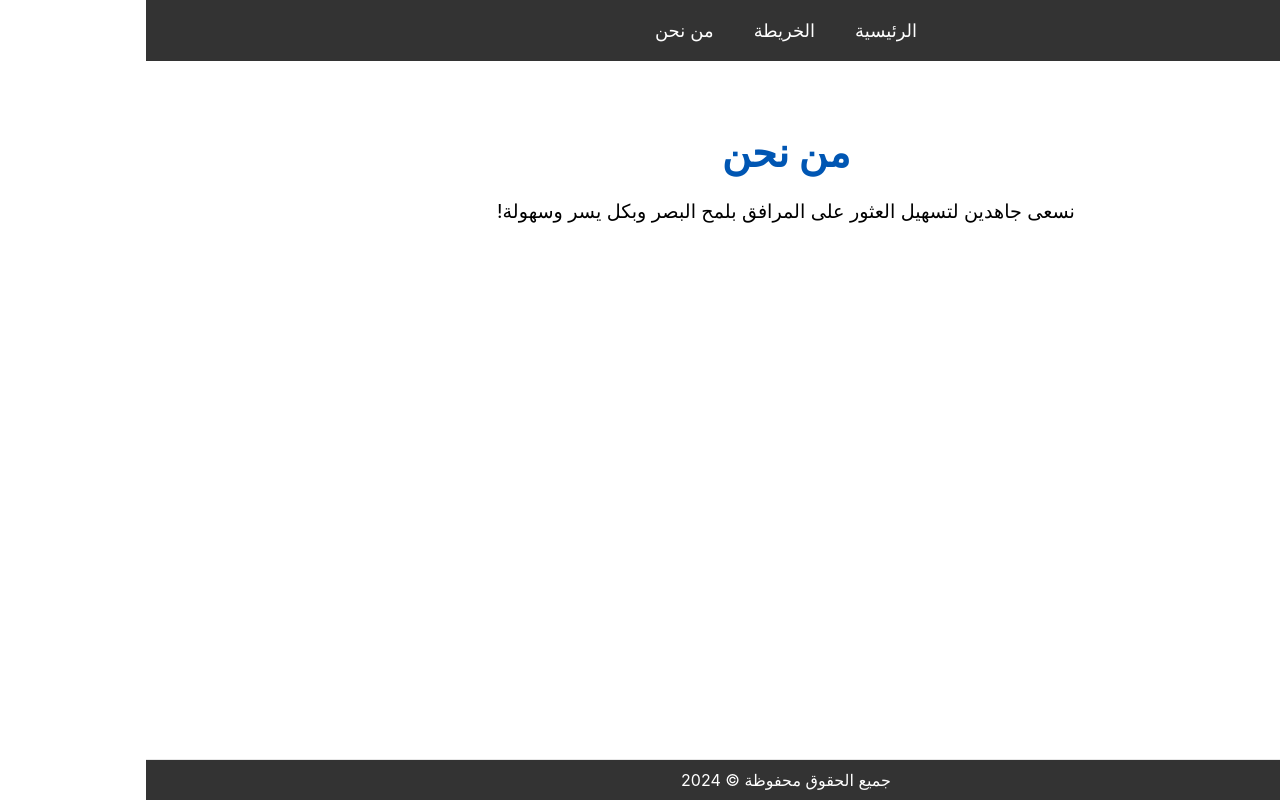
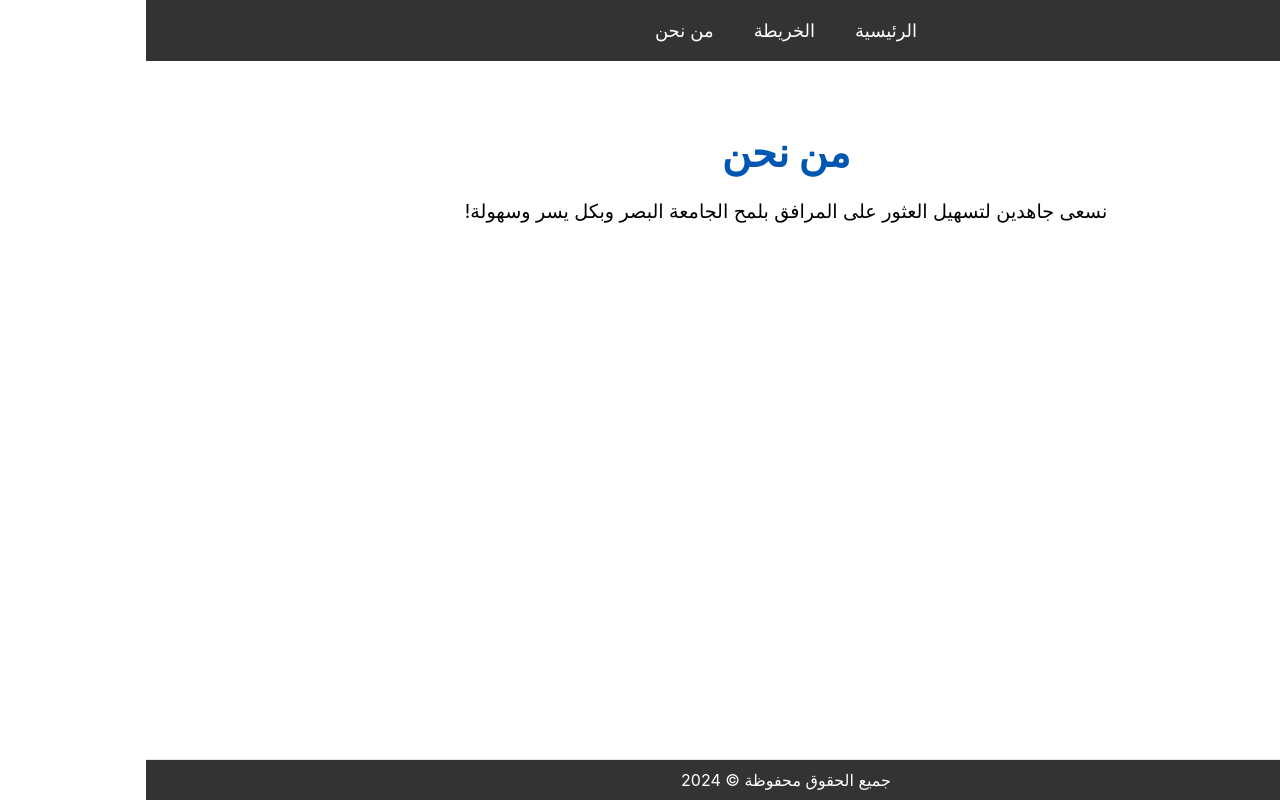
Before and after one commit to EngAhmedMahjoub/MyUniversity, a React (Create React App) app: page /about-us in a window 1280 px wide. Built offline with nearby package versions, Linux system fonts and the light colour scheme.

Commit message:
change about us page text

```diff
--- a/src/pages/AboutUs.js
+++ b/src/pages/AboutUs.js
@@ -7,7 +7,7 @@ const AboutUs = () => {
       <div style={containerStyle}>
         <h1 style={headingStyle}>من نحن</h1>
         <p style={paragraphStyle}>
-          نسعى جاهدين لتسهيل العثور على المرافق بلمح البصر وبكل يسر وسهولة!
+          نسعى جاهدين لتسهيل العثور على المرافق بلمح الجامعة البصر وبكل يسر وسهولة!
         </p>
       </div>
     </Layout>
```
